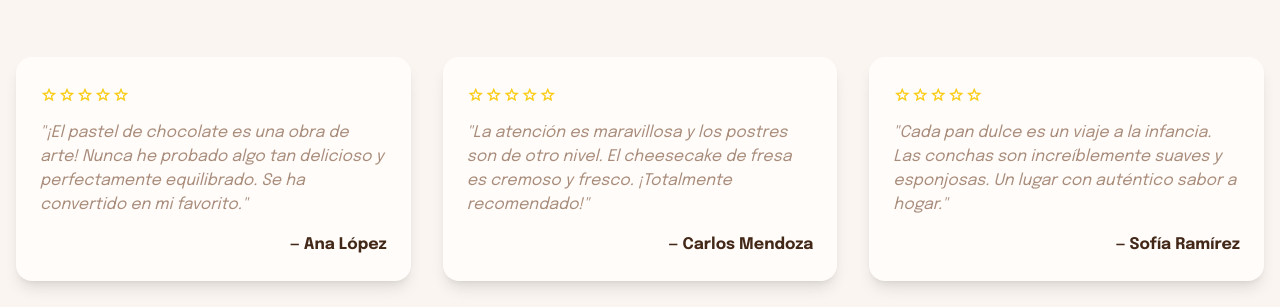
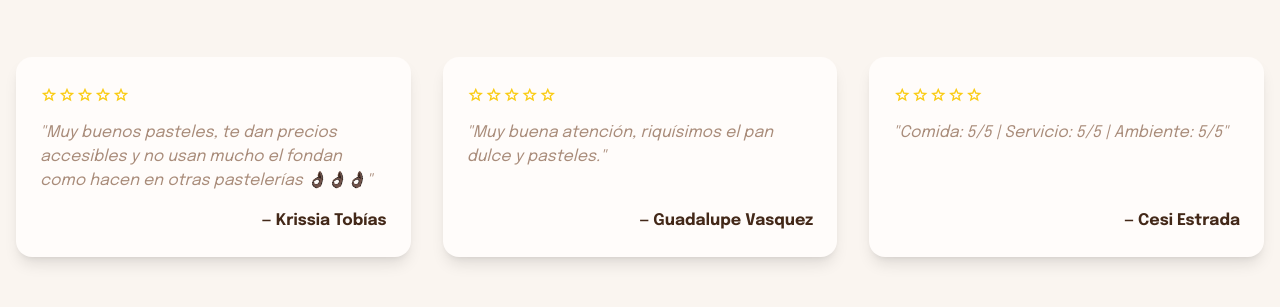
Before and after one commit to WayoGFX/pasteleria-canelas-frontend, a React (Vite) app: page /#/ in a window 1280 px wide. Shown: the part 2427-2734 px from the top of the page. Built offline with nearby package versions, Linux system fonts and the light colour scheme; no server answers.

Commit message:
modificaciones

```diff
--- a/components/admin/CategoryListPage.tsx
+++ b/components/admin/CategoryListPage.tsx
@@ -63,7 +63,7 @@ const CategoryListPage: React.FC = () => {
                 <div className="flex justify-between items-center mb-6">
                     <h1 className="font-serif-display text-4xl font-bold text-text-primary">Categorías</h1>
                     <Link to="/admin/categories/new" className="bg-secondary text-white font-bold py-2 px-4 rounded-lg transition-transform hover:scale-105">
-                        + Crear Nueva
+                        + Crear Categoría
                     </Link>
                 </div>
                 <div className="md:hidden bg-blue-50 border-b border-blue-200 px-4 py-2 text-xs text-blue-700 flex items-center gap-2">
--- a/components/admin/ProductListPage.tsx
+++ b/components/admin/ProductListPage.tsx
@@ -117,7 +117,7 @@ const ProductListPage: React.FC = () => {
                         to="/admin/products/new"
                         className="bg-secondary text-white font-bold py-2 px-4 rounded-lg transition-transform hover:scale-105"
                     >
-                        + Crear Nuevo
+                        + Crear Producto
                     </Link>
                 </div>
                 <div className="md:hidden bg-blue-50 border-b border-blue-200 px-4 py-2 text-xs text-blue-700 flex items-center gap-2">
--- a/constants.ts
+++ b/constants.ts
@@ -5,18 +5,18 @@ export const BUSINESS_NAME = import.meta.env.VITE_BUSINESS_NAME; // nombre de la
 
 export const TESTIMONIALS = [
   {
-    quote: "¡El pastel de chocolate es una obra de arte! Nunca he probado algo tan delicioso y perfectamente equilibrado. Se ha convertido en mi favorito.",
-    author: "Ana López",
+    quote: "Muy buenos pasteles, te dan precios accesibles y no usan mucho el fondan como hacen en otras pastelerías 👌🏿👌🏿👌🏿",
+    author: "Krissia Tobías",
     rating: 5,
   },
   {
-    quote: "La atención es maravillosa y los postres son de otro nivel. El cheesecake de fresa es cremoso y fresco. ¡Totalmente recomendado!",
-    author: "Carlos Mendoza",
+    quote: "Muy buena atención, riquísimos el pan dulce y pasteles.",
+    author: "Guadalupe Vasquez",
     rating: 5,
   },
   {
-    quote: "Cada pan dulce es un viaje a la infancia. Las conchas son increíblemente suaves y esponjosas. Un lugar con auténtico sabor a hogar.",
-    author: "Sofía Ramírez",
+    quote: "Comida: 5/5  |  Servicio: 5/5  |  Ambiente: 5/5",
+    author: "Cesi Estrada",
     rating: 5,
   },
 ];
```
